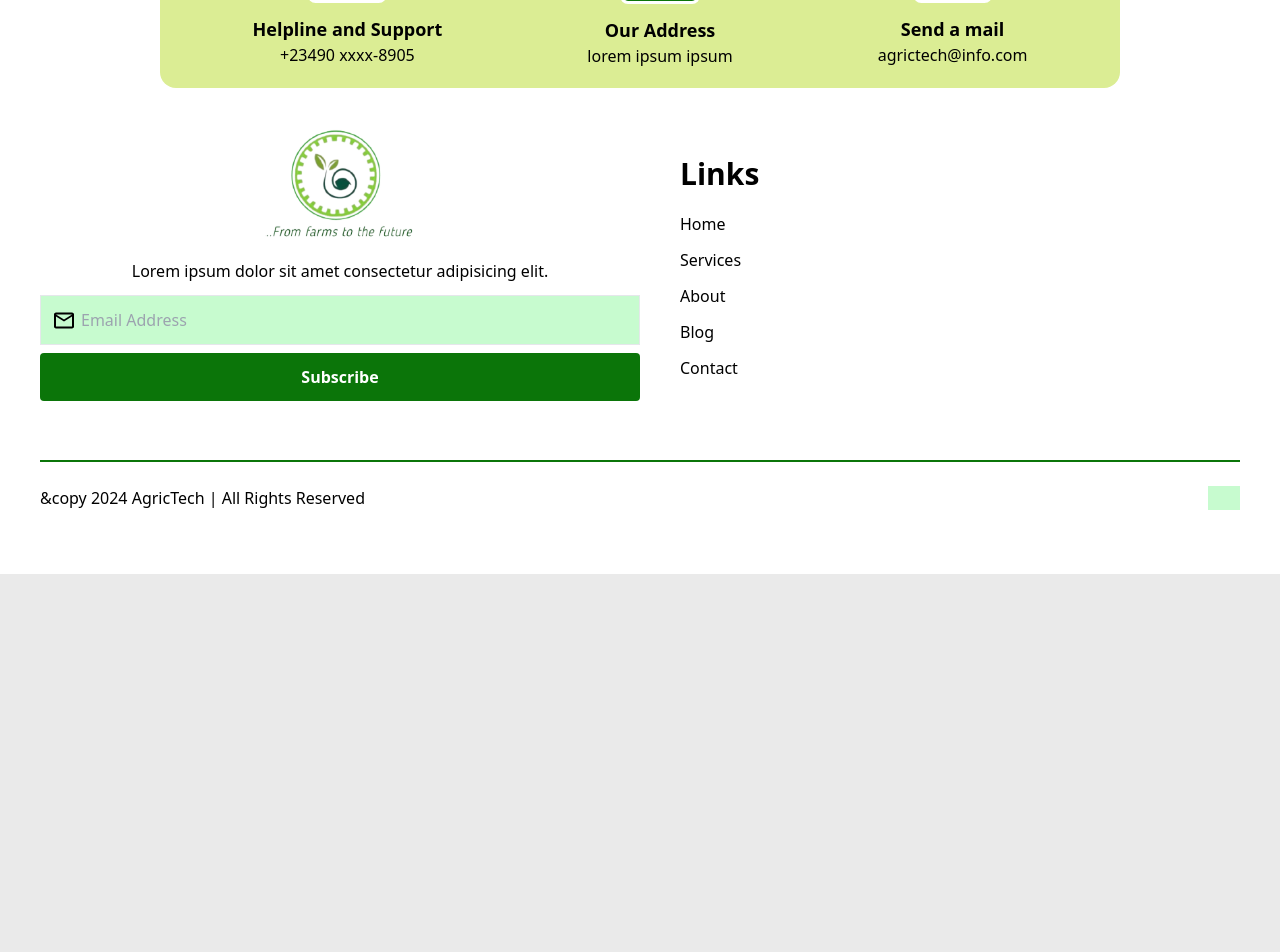
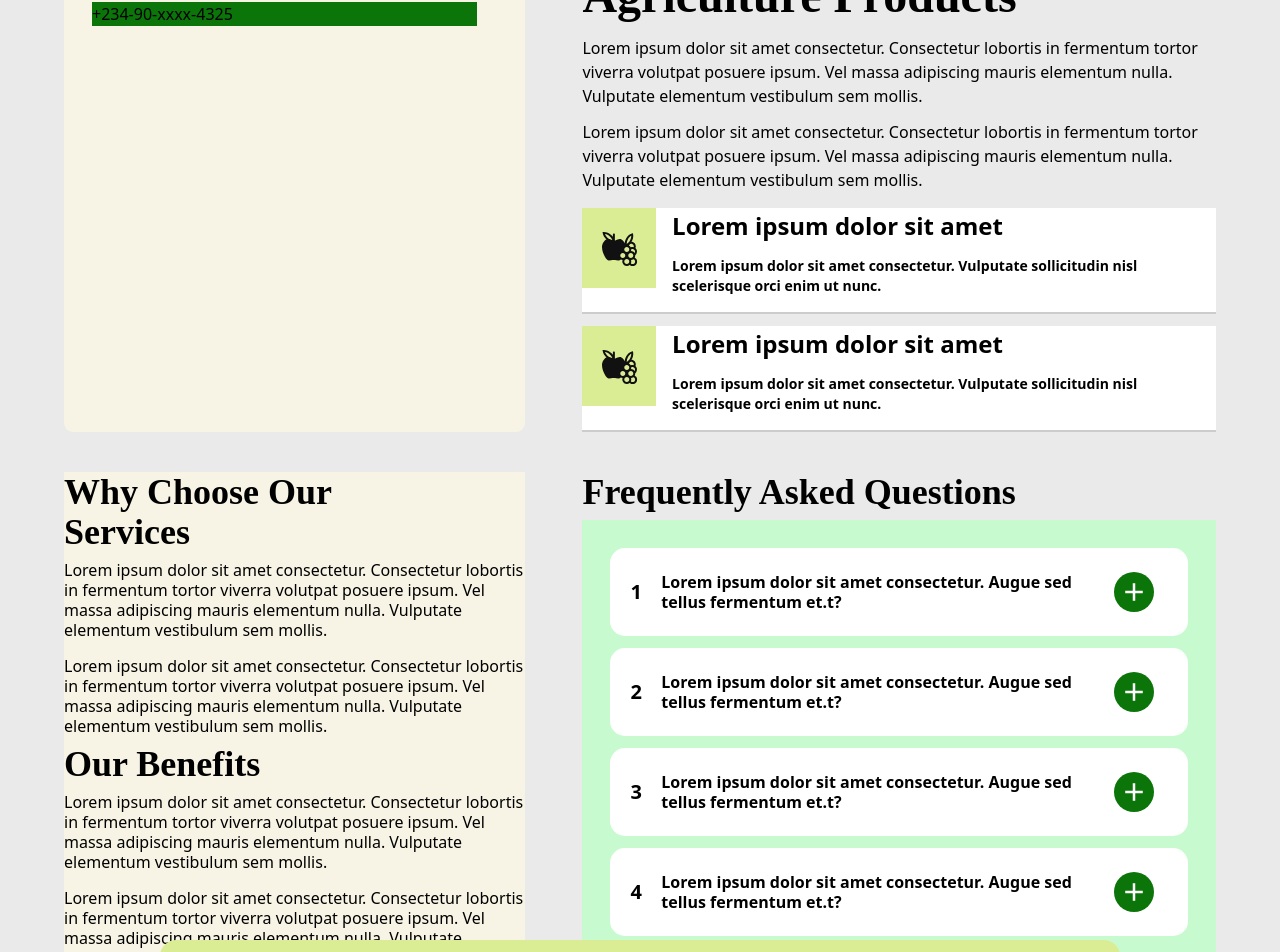
Before and after one commit to JUNNY12/bemfort, a React (Vite) app: page /products in a window 1280 px wide. Shown: the part 1180-2132 px from the top of the page. Before the commit the page ends 1754 px from the top, so only its background shows below. Built offline with nearby package versions, Linux system fonts and the light colour scheme.

Commit message:
ProductList and FAQards setup and init

```diff
--- /dev/null
+++ b/src/components/shared/FAQards.tsx
@@ -0,0 +1,42 @@
+import { useState } from "react";
+import { FlexContainer } from "../common/container/FlexContainer";
+import { BiMinus } from "react-icons/bi";
+import { BiPlus } from "react-icons/bi";
+import { Container } from "../common/container/Container";
+
+interface FAQardsProps{
+    index: string | number,
+    question: string,
+    answer: string
+
+}
+
+export default function FAQards({index, question, answer}: FAQardsProps) {
+    const [open, setOpen] = useState(false);
+
+    const handleToggle = () =>{
+        setOpen(!open);
+    }
+
+  return (
+    <FlexContainer tag="div" styles="relative flex-col">
+        <FlexContainer tag="div" styles="relative z-10 bg-white px-5 py-6 rounded-[15px] justify-between">
+            <FlexContainer tag="div" styles="items-center font-bold basis-[85%]">
+                <h3 className="mr-2 basis-[7%]">{index}</h3>
+                <p>{question}</p>
+            </FlexContainer>
+            <Container tag="div" styles="basis-[10%]">
+                <FlexContainer
+                    click={handleToggle}
+                    tag="div"
+                    styles="cursor-pointer bg-green text-white text-[30px] flex-none rounded-full w-10 h-10 items-center justify-center">
+                    { open ? ( <BiMinus/> ) : ( <BiPlus/> ) }
+                </FlexContainer>
+            </Container>
+        </FlexContainer>
+        <FlexContainer tag="div" styles={`transition-all py-2 relative ${open === true ? "": "-mt-20" }`}>
+            {answer}
+        </FlexContainer>
+    </FlexContainer>
+  )
+}
--- a/src/components/specific/Products/ProductList.tsx
+++ b/src/components/specific/Products/ProductList.tsx
@@ -1,15 +1,17 @@
 import { FlexContainer } from "@/components/common/container/FlexContainer";
 import Typography from "@/components/common/typography/Typography";
-import { productListData } from "@/constants/constants";
+import { APCards, FAQardsData, productListData } from "@/constants/constants";
 import { Link } from "react-router-dom";
 import { BiSolidRightArrow } from "react-icons/bi";
 import { Container } from "@/components/common/container/Container";
 import ProductImage from "/public/assets/images/productImage.jpg";
+import AgricProductCard from "@/components/common/card/AgricProductCard";
+import FAQards from "@/components/shared/FAQards";
 
 export default function ProductList() {
   return (
-    <FlexContainer tag={"div"} styles="justify-between">
-        <FlexContainer tag="div" styles="basis-[49%] bg-light-green flex-col px-7 py-7 pt-0 rounded-[9px]">
+    <FlexContainer tag={"div"} styles="justify-between flex-wrap gap-10">
+        <FlexContainer tag="div" styles="basis-[40%] bg-light-green flex-col px-7 py-7 pt-0 rounded-[9px]">
             <Typography variant={"h2"} children={"Product Lists"} styles="py-4 font-bold" />
             <FlexContainer tag="div" styles="flex-col">
                 {
@@ -22,12 +24,100 @@ export default function ProductList() {
                 }
             </FlexContainer>
         </FlexContainer>
-        <Container tag="div" styles="group relative overflow-hidden w-[46%] basis-[46%] bg-green ">
-            <Container tag="div" className="group-hover: bg-black/60 block absolute top-0 left-0 bottom-0 right-0 z-10" children={''}>
+        {/* Image */}
+        <FlexContainer tag="div" styles="group relative overflow-hidden basis-[55%] bg-green ">
+            <Container tag="div" className="group-hover: bg-black/60 block absolute top-0 left-0 bottom-0 right-0 z-10" children={''}/>
+            <img src={ProductImage} className="group-hover: block absolute top-1/2 left-1/2 -translate-x-1/2 -translate-y-1/2 scale-150 z-3"/>
+        </FlexContainer>
 
-            </Container>
-            <img src={ProductImage} className="group-hover: block absolute top-1/2 left-1/2 -translate-x-1/2 -translate-y-1/2 scale-150 z-3"/>
-        </Container>
+        {/* Need Help */}
+        <FlexContainer tag="div" styles="basis-[40%] bg-taint-white flex-col px-7 py-7 pt-0 rounded-[9px]">
+            <FlexContainer tag="div" styles="flex-col w-[95%]" >
+                <FlexContainer tag="div">
+                    <Typography variant="h3">
+                        Need Help! Get In Touch Quickly
+                    </Typography>
+                </FlexContainer>
+                <FlexContainer tag="div" styles="bg-green">
+                    +234-90-xxxx-4325
+                </FlexContainer>
+            </FlexContainer>
+        </FlexContainer>
+
+         {/* Agriculture Products */}
+         <FlexContainer tag="div" styles="basis-[55%] flex-col">
+                <Typography variant="h1" children={"Agriculture Products"} styles="text-5xl mb-4 font-bold font-roboto-serif"/>
+                <Container tag="div" styles="pb-4">
+                    <p className="mb-3">
+                        Lorem ipsum dolor sit amet consectetur. Consectetur lobortis in fermentum tortor viverra volutpat posuere ipsum. Vel massa adipiscing mauris elementum nulla. Vulputate elementum vestibulum sem mollis.
+                    </p>
+                    <p>
+                        Lorem ipsum dolor sit amet consectetur. Consectetur lobortis in fermentum tortor viverra volutpat posuere ipsum. Vel massa adipiscing mauris elementum nulla. Vulputate elementum vestibulum sem mollis.
+                    </p>
+                </Container>
+
+                <FlexContainer tag="div" styles="flex-col gap-3">
+                    {
+                        APCards.map((items) => (
+                            <AgricProductCard title={items.prod_name} description={items.desc} linkTo={items.link}/>
+                        ))
+                    }
+                </FlexContainer>
+        </FlexContainer>
+
+        {/* WCOS */}
+        <FlexContainer tag="div" styles="basis-[40%] bg-taint-white gap-2 flex-col">
+            <FlexContainer tag="div" styles="flex-col">
+                <Typography variant="h2" styles="font-roboto-serif font-bold text-4xl w-[350px] mb-2">
+                    Why Choose Our Services
+                </Typography>
+                <FlexContainer tag="div" styles="gap-4 flex-col !text-sm">
+                    <p>
+                        Lorem ipsum dolor sit amet consectetur. Consectetur lobortis in fermentum tortor viverra
+                        volutpat posuere ipsum. Vel massa adipiscing mauris elementum nulla.
+                        Vulputate elementum vestibulum sem mollis.
+                    </p>
+                    <p>
+                        Lorem ipsum dolor sit amet consectetur. Consectetur lobortis in fermentum tortor viverra
+                        volutpat posuere ipsum. Vel massa adipiscing mauris elementum nulla.
+                        Vulputate elementum vestibulum sem mollis.
+                    </p>
+                </FlexContainer>
+            </FlexContainer>
+            <FlexContainer tag="div" styles="flex-col">
+                <Typography variant="h2" styles="font-roboto-serif font-bold text-4xl w-[350px] mb-2">
+                    Our Benefits
+                </Typography>
+                <FlexContainer tag="div" styles="gap-4 flex-col !text-sm">
+                    <p>
+                        Lorem ipsum dolor sit amet consectetur. Consectetur lobortis in fermentum tortor viverra
+                        volutpat posuere ipsum. Vel massa adipiscing mauris elementum nulla.
+                        Vulputate elementum vestibulum sem mollis.
+                    </p>
+                    <p>
+                        Lorem ipsum dolor sit amet consectetur. Consectetur lobortis in fermentum tortor viverra
+                        volutpat posuere ipsum. Vel massa adipiscing mauris elementum nulla.
+                        Vulputate elementum vestibulum sem mollis.
+                    </p>
+                </FlexContainer>
+            </FlexContainer>
+        </FlexContainer>
+
+        {/* FAQs */}
+        <FlexContainer tag="div" styles="basis-[55%] flex-col">
+            <FlexContainer tag="div" styles="flex-col">
+                    <Typography variant="h2" styles="font-roboto-serif font-bold text-4xl mb-2">
+                        Frequently Asked Questions
+                    </Typography>
+                    <FlexContainer tag="div" styles="p-7 gap-4 flex-col !text-sm bg-light-green">
+                        {
+                            FAQardsData.map((items, i) => (
+                                <FAQards index={(i+1)} question={items.question} answer={items.answer}/>
+                            ))
+                        }
+                    </FlexContainer>
+            </FlexContainer>
+        </FlexContainer>
     </FlexContainer>
   )
 }
--- a/src/constants/constants.ts
+++ b/src/constants/constants.ts
@@ -4,12 +4,44 @@ export const ROUTE_LINKS = ['/', '/services', '/about', '/career', '/career/appl
 
 
 export const productListData = [
-    { "text" : "Lorem Ipsum", "link": "./prod/link/1"},
-    { "text" : "Lorem Ipsum", "link": "./prod/link/2"},
-    { "text" : "Lorem Ipsum", "link": "./prod/link/3"},
-    { "text" : "Lorem Ipsum", "link": "./prod/link/4"},
-    { "text" : "Lorem Ipsum", "link": "./prod/link/5"},
-    { "text" : "Lorem Ipsum", "link": "./prod/link/6"}
+    { "text": "Lorem Ipsum", "link": "./prod/link/1" },
+    { "text": "Lorem Ipsum", "link": "./prod/link/2" },
+    { "text": "Lorem Ipsum", "link": "./prod/link/3" },
+    { "text": "Lorem Ipsum", "link": "./prod/link/4" },
+    { "text": "Lorem Ipsum", "link": "./prod/link/5" },
+    { "text": "Lorem Ipsum", "link": "./prod/link/6" }
 
 ];
 // --  "😜"  --
+
+export const APCards = [
+    {
+        "prod_name": "Lorem ipsum dolor sit amet",
+        "desc": "Lorem ipsum dolor sit amet consectetur. Vulputate sollicitudin nisl scelerisque orci enim ut nunc.",
+        "link": "http://home.nowhere/"
+     },
+    {
+        "prod_name": "Lorem ipsum dolor sit amet",
+        "desc": "Lorem ipsum dolor sit amet consectetur. Vulputate sollicitudin nisl scelerisque orci enim ut nunc.",
+        "link": "http://home.nowhere/"
+     },
+]
+
+export const FAQardsData = [
+    {
+        "question" : "Lorem ipsum dolor sit amet consectetur. Augue sed tellus fermentum et.t?",
+        "answer" : "Lorem ipsum dolor sit amet consectetur. Consectetur lobortis in fermentum tortor viverra volutpat posuere ipsum. Vel massa adipiscing mauris elementum nulla. Vulputate elementum vestibulum sem mollis."
+    },
+    {
+        "question" : "Lorem ipsum dolor sit amet consectetur. Augue sed tellus fermentum et.t?",
+        "answer" : "Lorem ipsum dolor sit amet consectetur. Consectetur lobortis in fermentum tortor viverra volutpat posuere ipsum. Vel massa adipiscing mauris elementum nulla. Vulputate elementum vestibulum sem mollis."
+    },
+    {
+        "question" : "Lorem ipsum dolor sit amet consectetur. Augue sed tellus fermentum et.t?",
+        "answer" : "Lorem ipsum dolor sit amet consectetur. Consectetur lobortis in fermentum tortor viverra volutpat posuere ipsum. Vel massa adipiscing mauris elementum nulla. Vulputate elementum vestibulum sem mollis."
+    },
+    {
+        "question" : "Lorem ipsum dolor sit amet consectetur. Augue sed tellus fermentum et.t?",
+        "answer" : "Lorem ipsum dolor sit amet consectetur. Consectetur lobortis in fermentum tortor viverra volutpat posuere ipsum. Vel massa adipiscing mauris elementum nulla. Vulputate elementum vestibulum sem mollis."
+    },
+]
--- a/src/layouts/parts/Header.tsx
+++ b/src/layouts/parts/Header.tsx
@@ -7,7 +7,7 @@ import { NavLink } from 'react-router-dom'
 
 export default function Header() {
   return (
-    <div className="absolute z-50 top-[20px] left-[50%] translate-x-[-50%] flex w-[95%] rounded-full items-center justify-between py-2 px-10 bg-[#fff]">
+    <div className="absolute lg:sticky z-[60] top-[20px] lg:top-0 left-[50%] lg:left-0 translate-x-[-50%] lg:translate-x-0 flex w-[95%] lg:w-full  rounded-full lg:rounded-none items-center justify-between py-2 px-10 bg-[#fff]">
       <div className="logo">
         <img src={Logo} alt="" />
       </div>
```
